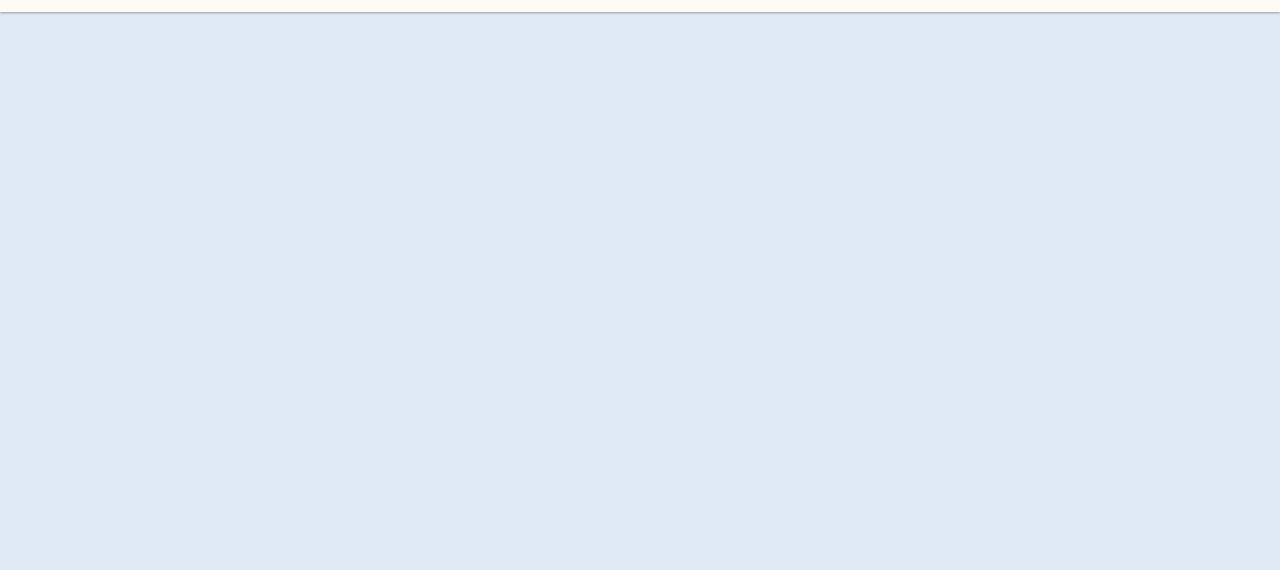
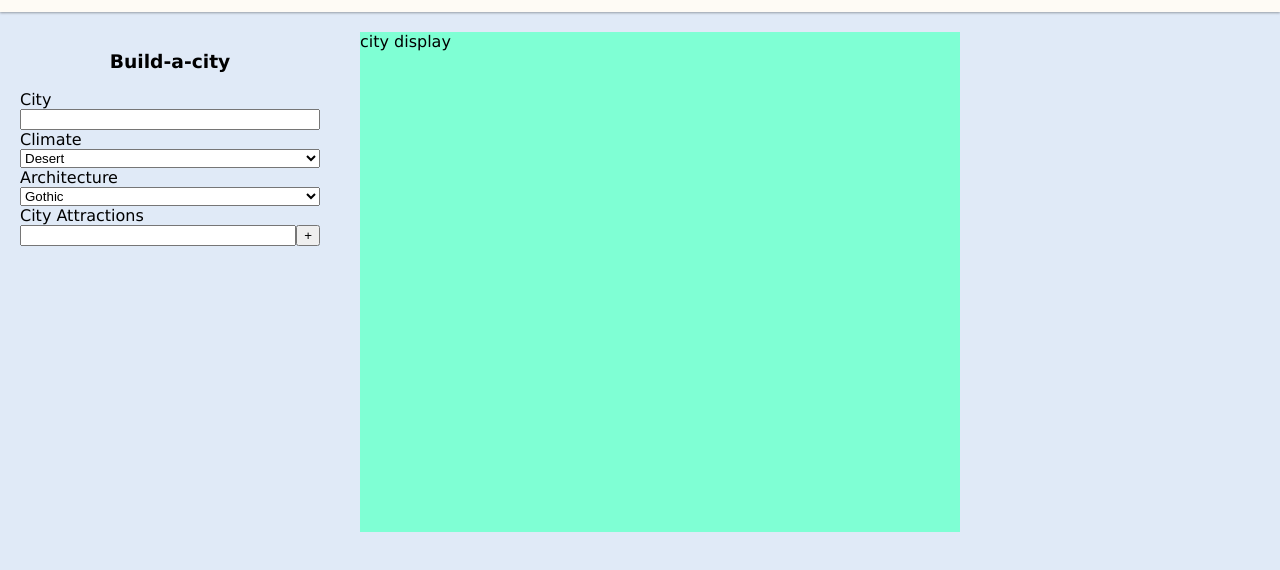
Before and after one commit to tylerww91/web-city-builder, a plain HTML site: page index.html in a window 1280 px wide. Shown: the part 68-638 px from the top of the page. Drawn offline with Linux system fonts and the light colour scheme.

Commit message:
adds link of wirefram within readme, adds hmtl for city all city designer components (inputs, labels, dropdowns, and button) as well as the container for the city display. Also adds CSS styling for label, h3, city-designer, attraction container, and main. Adds necessary pictures to assets

```diff
--- a/index.html
+++ b/index.html
@@ -1,6 +1,5 @@
 <!DOCTYPE html>
 <html lang="en">
-
     <head>
         <!-- metadata -->
         <meta charset="UTF-8" />
@@ -20,20 +19,55 @@
         <!-- css -->
         <link rel="stylesheet" href="styles/reset.css" />
         <link rel="stylesheet" href="styles/global.css" />
+        <link rel="stylesheet" href="styles/city.css" />
         <!-- add link for page specific css -->
-
     </head>
 
     <body>
         <header>
-        <img class="logo" src="assets/html_css_js.png" alt="logo">
+            <img class="logo" src="assets/html_css_js.png" alt="logo" />
             <h1>Web App</h1>
         </header>
 
         <main>
+            <section class="city-designer">
+                <h3>Build-a-city</h3>
+                <label for="city-input">
+                    City
+                    <input type="text" id="city-input" />
+                </label>
 
+                <label for="climate-input">
+                    Climate
+                    <select id="climate-input">
+                        <option value="desert">Desert</option>
+                        <option value="polar">Polar</option>
+                        <option value="tropical">Tropical</option>
+                        <option value="soupy">Soupy</option>
+                    </select>
+                </label>
+
+                <label for="architecture">
+                    Architecture
+                    <select id="architecture-input">
+                        <option value="gothic">Gothic</option>
+                        <option value="victorian">Victorian</option>
+                        <option value="sustainable architecture">Sustainable architecture</option>
+                        <option value="googie">Googie</option>
+                    </select>
+                </label>
+
+                <div>
+                    <label for="attractions">
+                        City Attractions
+                        <div id="attraction-container">
+                            <input type="text" id="attractions-input" />
+                            <button id="city-attraction-button">+</button>
+                        </label>
+                    </div>
+                </div>
+            </section>
+            <article id="city-display">city display</article>
         </main>
-
     </body>
-
 </html>
--- /dev/null
+++ b/styles/city.css
@@ -0,0 +1,29 @@
+main {
+    display: grid;
+    grid-template-columns: 300px 1fr;
+    gap: 40px;
+    align-items: start;
+}
+
+#city-display {
+    background-color: aquamarine;
+    height: 500px;
+    width: 600px;
+}
+
+.city-designer {
+    display: grid;
+}
+
+h3 {
+    text-align: center;
+}
+
+label {
+    display: grid;
+}
+
+#attraction-container {
+    display: grid;
+    grid-template-columns: 1fr auto;
+}
```
Also changed, not shown: assets/desert.jpg (added), assets/gothic.jpg (added), assets/polar.png (added), assets/soupy.png (added), assets/sustainable.jpg (added), assets/tropical.jpg (added), assets/victorian.jpg (added), 3 other files. Lines whose indentation alone changed are shown as unchanged.
